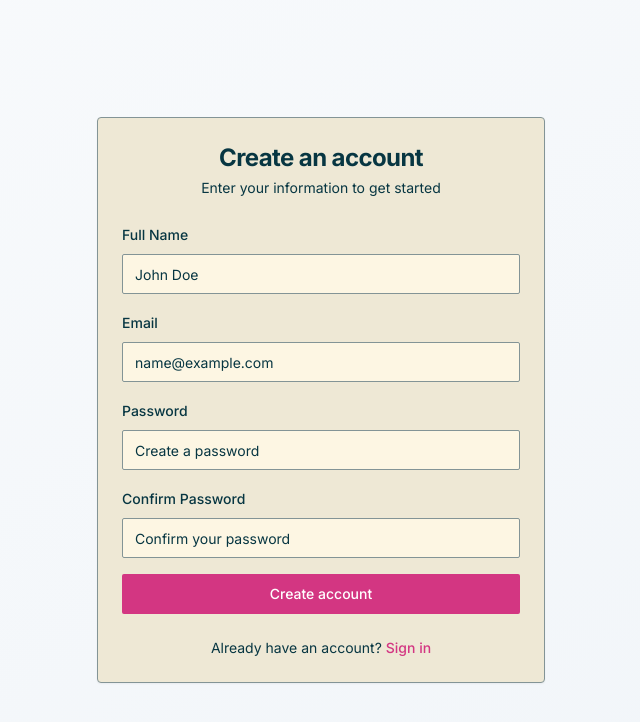
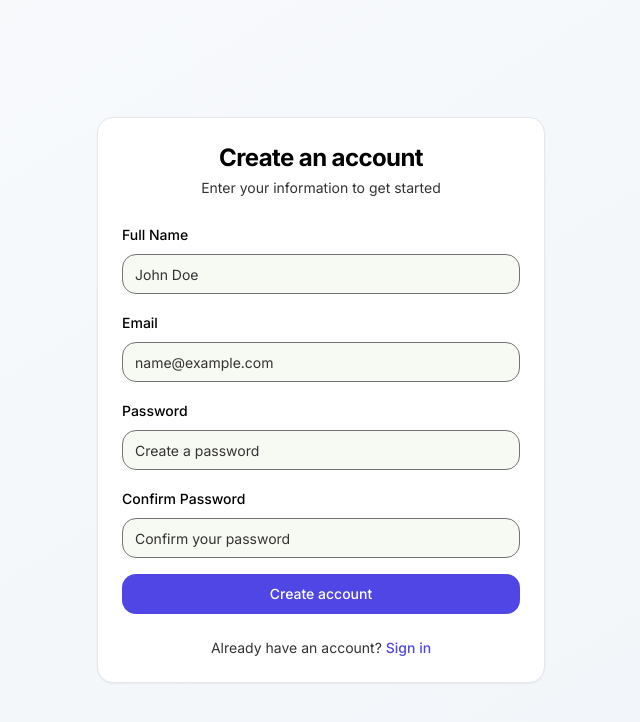
Before and after one commit to contactkitkul/FE_Shadcn, a Next.js app: page /signup in a window 1280 px wide. Shown: the top 722 px of the page, without its empty margins (319-959 px from the left). Built offline with nearby package versions, Linux system fonts and the light colour scheme; no server answers.

Commit message:
trying to correct auth

```diff
--- a/src/app/globals.css
+++ b/src/app/globals.css
@@ -4,129 +4,124 @@
 
 @layer base {
   :root {
-    --background: 43.8462 86.6667% 94.1176%;
-    --foreground: 192.2034 80.8219% 14.3137%;
-    --card: 45.6 42.3729% 88.4314%;
-    --card-foreground: 192.2034 80.8219% 14.3137%;
-    --popover: 45.6 42.3729% 88.4314%;
-    --popover-foreground: 192.2034 80.8219% 14.3137%;
-    --primary: 330.9554 64.0816% 51.9608%;
+    --background: 80 33.3333% 96.4706%;
+    --foreground: 0 0% 0%;
+    --card: 0 0% 100%;
+    --card-foreground: 0 0% 0%;
+    --popover: 0 0% 100%;
+    --popover-foreground: 0 0% 0%;
+    --primary: 243.3962 75.3555% 58.6275%;
     --primary-foreground: 0 0% 100%;
-    --secondary: 175.4622 58.6207% 39.8039%;
+    --secondary: 173.4146 80.3922% 40%;
     --secondary-foreground: 0 0% 100%;
-    --muted: 180 6.9307% 60.3922%;
-    --muted-foreground: 192.2034 80.8219% 14.3137%;
-    --accent: 17.5691 80.4444% 44.1176%;
-    --accent-foreground: 0 0% 100%;
-    --destructive: 1.0405 71.1934% 52.3529%;
+    --muted: 0 0% 94.1176%;
+    --muted-foreground: 0 0% 20%;
+    --accent: 37.6923 92.126% 50.1961%;
+    --accent-foreground: 0 0% 0%;
+    --destructive: 0 84.2365% 60.1961%;
     --destructive-foreground: 0 0% 100%;
-    --border: 186.3158 8.2969% 55.098%;
-    --input: 186.3158 8.2969% 55.098%;
-    --ring: 330.9554 64.0816% 51.9608%;
-    --chart-1: 204.7674 69.3548% 48.6275%;
-    --chart-2: 175.4622 58.6207% 39.8039%;
-    --chart-3: 330.9554 64.0816% 51.9608%;
-    --chart-4: 17.5691 80.4444% 44.1176%;
-    --chart-5: 1.0405 71.1934% 52.3529%;
-    --sidebar: 43.8462 86.6667% 94.1176%;
-    --sidebar-foreground: 192.2034 80.8219% 14.3137%;
-    --sidebar-primary: 330.9554 64.0816% 51.9608%;
+    --border: 0 0% 0%;
+    --input: 0 0% 45.098%;
+    --ring: 229.6552 93.5484% 81.7647%;
+    --chart-1: 243.3962 75.3555% 58.6275%;
+    --chart-2: 173.4146 80.3922% 40%;
+    --chart-3: 37.6923 92.126% 50.1961%;
+    --chart-4: 330.3659 81.1881% 60.3922%;
+    --chart-5: 142.0859 70.5628% 45.2941%;
+    --sidebar: 80 33.3333% 96.4706%;
+    --sidebar-foreground: 0 0% 0%;
+    --sidebar-primary: 243.3962 75.3555% 58.6275%;
     --sidebar-primary-foreground: 0 0% 100%;
-    --sidebar-accent: 175.4622 58.6207% 39.8039%;
-    --sidebar-accent-foreground: 0 0% 100%;
-    --sidebar-border: 186.3158 8.2969% 55.098%;
-    --sidebar-ring: 330.9554 64.0816% 51.9608%;
-    --font-sans: Outfit, sans-serif;
-    --font-serif: ui-serif, Georgia, Cambria, "Times New Roman", Times, serif;
+    --sidebar-accent: 37.6923 92.126% 50.1961%;
+    --sidebar-accent-foreground: 0 0% 0%;
+    --sidebar-border: 0 0% 0%;
+    --sidebar-ring: 229.6552 93.5484% 81.7647%;
+    --font-sans: DM Sans, sans-serif;
+    --font-serif: DM Sans, sans-serif;
     --font-mono: Space Mono, monospace;
-    --radius: 0.25rem;
-    --shadow-x: 2px;
-    --shadow-y: 2px;
-    --shadow-blur: 4px;
+    --radius: 1rem;
+    --shadow-x: 0px;
+    --shadow-y: 0px;
+    --shadow-blur: 0px;
     --shadow-spread: 0px;
-    --shadow-opacity: 0.15;
-    --shadow-color: hsl(196 83% 10%);
-    --shadow-2xs: 2px 2px 4px 0px hsl(196 83% 10% / 0.07);
-    --shadow-xs: 2px 2px 4px 0px hsl(196 83% 10% / 0.07);
-    --shadow-sm: 2px 2px 4px 0px hsl(196 83% 10% / 0.15),
-      2px 1px 2px -1px hsl(196 83% 10% / 0.15);
-    --shadow: 2px 2px 4px 0px hsl(196 83% 10% / 0.15),
-      2px 1px 2px -1px hsl(196 83% 10% / 0.15);
-    --shadow-md: 2px 2px 4px 0px hsl(196 83% 10% / 0.15),
-      2px 2px 4px -1px hsl(196 83% 10% / 0.15);
-    --shadow-lg: 2px 2px 4px 0px hsl(196 83% 10% / 0.15),
-      2px 4px 6px -1px hsl(196 83% 10% / 0.15);
-    --shadow-xl: 2px 2px 4px 0px hsl(196 83% 10% / 0.15),
-      2px 8px 10px -1px hsl(196 83% 10% / 0.15);
-    --shadow-2xl: 2px 2px 4px 0px hsl(196 83% 10% / 0.38);
-    --tracking-normal: 0em;
+    --shadow-opacity: 0.05;
+    --shadow-color: #1a1a1a;
+    --shadow-2xs: 0px 0px 0px 0px hsl(0 0% 10.1961% / 0.03);
+    --shadow-xs: 0px 0px 0px 0px hsl(0 0% 10.1961% / 0.03);
+    --shadow-sm: 0px 0px 0px 0px hsl(0 0% 10.1961% / 0.05),
+      0px 1px 2px -1px hsl(0 0% 10.1961% / 0.05);
+    --shadow: 0px 0px 0px 0px hsl(0 0% 10.1961% / 0.05),
+      0px 1px 2px -1px hsl(0 0% 10.1961% / 0.05);
+    --shadow-md: 0px 0px 0px 0px hsl(0 0% 10.1961% / 0.05),
+      0px 2px 4px -1px hsl(0 0% 10.1961% / 0.05);
+    --shadow-lg: 0px 0px 0px 0px hsl(0 0% 10.1961% / 0.05),
+      0px 4px 6px -1px hsl(0 0% 10.1961% / 0.05);
+    --shadow-xl: 0px 0px 0px 0px hsl(0 0% 10.1961% / 0.05),
+      0px 8px 10px -1px hsl(0 0% 10.1961% / 0.05);
+    --shadow-2xl: 0px 0px 0px 0px hsl(0 0% 10.1961% / 0.13);
+    --tracking-normal: normal;
     --spacing: 0.25rem;
   }
 
   .dark {
-    --background: 192.2222 100% 10.5882%;
-    --foreground: 180 6.9307% 60.3922%;
-    --card: 192.2034 80.8219% 14.3137%;
-    --card-foreground: 180 6.9307% 60.3922%;
-    --popover: 192.2034 80.8219% 14.3137%;
-    --popover-foreground: 180 6.9307% 60.3922%;
-    --primary: 330.9554 64.0816% 51.9608%;
-    --primary-foreground: 0 0% 100%;
-    --secondary: 175.4622 58.6207% 39.8039%;
-    --secondary-foreground: 0 0% 100%;
-    --muted: 194.4828 14.1463% 40.1961%;
-    --muted-foreground: 180 6.9307% 60.3922%;
-    --accent: 17.5691 80.4444% 44.1176%;
-    --accent-foreground: 0 0% 100%;
-    --destructive: 1.0405 71.1934% 52.3529%;
-    --destructive-foreground: 0 0% 100%;
-    --border: 194.4828 14.1463% 40.1961%;
-    --input: 194.4828 14.1463% 40.1961%;
-    --ring: 330.9554 64.0816% 51.9608%;
-    --chart-1: 204.7674 69.3548% 48.6275%;
-    --chart-2: 175.4622 58.6207% 39.8039%;
-    --chart-3: 330.9554 64.0816% 51.9608%;
-    --chart-4: 17.5691 80.4444% 44.1176%;
-    --chart-5: 1.0405 71.1934% 52.3529%;
-    --sidebar: 192.2222 100% 10.5882%;
-    --sidebar-foreground: 180 6.9307% 60.3922%;
-    --sidebar-primary: 330.9554 64.0816% 51.9608%;
-    --sidebar-primary-foreground: 0 0% 100%;
-    --sidebar-accent: 175.4622 58.6207% 39.8039%;
-    --sidebar-accent-foreground: 0 0% 100%;
-    --sidebar-border: 194.4828 14.1463% 40.1961%;
-    --sidebar-ring: 330.9554 64.0816% 51.9608%;
-    --font-sans: Outfit, sans-serif;
-    --font-serif: ui-serif, Georgia, Cambria, "Times New Roman", Times, serif;
+    --background: 0 0% 0%;
+    --foreground: 0 0% 100%;
+    --card: 215.2941 24.6377% 13.5294%;
+    --card-foreground: 0 0% 100%;
+    --popover: 215.2941 24.6377% 13.5294%;
+    --popover-foreground: 0 0% 100%;
+    --primary: 234.4538 89.4737% 73.9216%;
+    --primary-foreground: 0 0% 0%;
+    --secondary: 172.4551 66.0079% 50.3922%;
+    --secondary-foreground: 0 0% 0%;
+    --muted: 0 0% 20%;
+    --muted-foreground: 0 0% 80%;
+    --accent: 45.9429 96.6851% 64.5098%;
+    --accent-foreground: 0 0% 0%;
+    --destructive: 0 90.604% 70.7843%;
+    --destructive-foreground: 0 0% 0%;
+    --border: 0 0% 32.9412%;
+    --input: 0 0% 100%;
+    --ring: 234.4538 89.4737% 73.9216%;
+    --chart-1: 234.4538 89.4737% 73.9216%;
+    --chart-2: 172.4551 66.0079% 50.3922%;
+    --chart-3: 45.9429 96.6851% 64.5098%;
+    --chart-4: 328.6154 85.5263% 70.1961%;
+    --chart-5: 141.8919 69.1589% 58.0392%;
+    --sidebar: 0 0% 0%;
+    --sidebar-foreground: 0 0% 100%;
+    --sidebar-primary: 234.4538 89.4737% 73.9216%;
+    --sidebar-primary-foreground: 0 0% 0%;
+    --sidebar-accent: 45.9429 96.6851% 64.5098%;
+    --sidebar-accent-foreground: 0 0% 0%;
+    --sidebar-border: 0 0% 100%;
+    --sidebar-ring: 234.4538 89.4737% 73.9216%;
+    --font-sans: DM Sans, sans-serif;
+    --font-serif: DM Sans, sans-serif;
     --font-mono: Space Mono, monospace;
-    --radius: 0.25rem;
-    --shadow-x: 2px;
-    --shadow-y: 2px;
-    --shadow-blur: 4px;
+    --radius: 1rem;
+    --shadow-x: 0px;
+    --shadow-y: 0px;
+    --shadow-blur: 0px;
     --shadow-spread: 0px;
-    --shadow-opacity: 0.15;
-    --shadow-color: hsl(196 83% 10%);
-    --shadow-2xs: 2px 2px 4px 0px hsl(196 83% 10% / 0.07);
-    --shadow-xs: 2px 2px 4px 0px hsl(196 83% 10% / 0.07);
-    --shadow-sm: 2px 2px 4px 0px hsl(196 83% 10% / 0.15),
-      2px 1px 2px -1px hsl(196 83% 10% / 0.15);
-    --shadow: 2px 2px 4px 0px hsl(196 83% 10% / 0.15),
-      2px 1px 2px -1px hsl(196 83% 10% / 0.15);
-    --shadow-md: 2px 2px 4px 0px hsl(196 83% 10% / 0.15),
-      2px 2px 4px -1px hsl(196 83% 10% / 0.15);
-    --shadow-lg: 2px 2px 4px 0px hsl(196 83% 10% / 0.15),
-      2px 4px 6px -1px hsl(196 83% 10% / 0.15);
-    --shadow-xl: 2px 2px 4px 0px hsl(196 83% 10% / 0.15),
-      2px 8px 10px -1px hsl(196 83% 10% / 0.15);
-    --shadow-2xl: 2px 2px 4px 0px hsl(196 83% 10% / 0.38);
+    --shadow-opacity: 0.05;
+    --shadow-color: #1a1a1a;
+    --shadow-2xs: 0px 0px 0px 0px hsl(0 0% 10.1961% / 0.03);
+    --shadow-xs: 0px 0px 0px 0px hsl(0 0% 10.1961% / 0.03);
+    --shadow-sm: 0px 0px 0px 0px hsl(0 0% 10.1961% / 0.05),
+      0px 1px 2px -1px hsl(0 0% 10.1961% / 0.05);
+    --shadow: 0px 0px 0px 0px hsl(0 0% 10.1961% / 0.05),
+      0px 1px 2px -1px hsl(0 0% 10.1961% / 0.05);
+    --shadow-md: 0px 0px 0px 0px hsl(0 0% 10.1961% / 0.05),
+      0px 2px 4px -1px hsl(0 0% 10.1961% / 0.05);
+    --shadow-lg: 0px 0px 0px 0px hsl(0 0% 10.1961% / 0.05),
+      0px 4px 6px -1px hsl(0 0% 10.1961% / 0.05);
+    --shadow-xl: 0px 0px 0px 0px hsl(0 0% 10.1961% / 0.05),
+      0px 8px 10px -1px hsl(0 0% 10.1961% / 0.05);
+    --shadow-2xl: 0px 0px 0px 0px hsl(0 0% 10.1961% / 0.13);
+  }
+
+  body {
+    letter-spacing: var(--tracking-normal);
   }
 }
-
-@layer base {
-  * {
-    @apply border-border;
-  }
-  body {
-    @apply bg-background text-foreground;
-  }
-}
--- a/src/app/login/page.tsx
+++ b/src/app/login/page.tsx
@@ -7,6 +7,7 @@ import { Button } from "@/components/ui/button"
 import { Input } from "@/components/ui/input"
 import { Label } from "@/components/ui/label"
 import { Card, CardContent, CardDescription, CardFooter, CardHeader, CardTitle } from "@/components/ui/card"
+import { supabase } from "@/lib/supabase"
 import { api } from "@/lib/api"
 import { toast } from "sonner"
 
@@ -21,7 +22,19 @@ export default function LoginPage() {
     setIsLoading(true)
 
     try {
-      const response = await api.auth.login(email, password)
+      // Login with Supabase directly (sets session cookie automatically)
+      const { data: authData, error: authError } = await supabase.auth.signInWithPassword({
+        email,
+        password,
+      })
+
+      if (authError || !authData.user) {
+        toast.error("Invalid email or password")
+        return
+      }
+
+      // Fetch user role from backend
+      const response = await api.auth.me()
 
       if (response.success) {
         // Store user data in localStorage
@@ -30,7 +43,7 @@ export default function LoginPage() {
         toast.success("Login successful!")
         router.push("/dashboard")
       } else {
-        toast.error(response.error || "Login failed")
+        toast.error("Failed to fetch user data")
       }
     } catch (error: any) {
       console.error("Login error:", error)
--- /dev/null
+++ b/src/lib/supabase.ts
@@ -0,0 +1,6 @@
+import { createClient } from '@supabase/supabase-js'
+
+const supabaseUrl = process.env.NEXT_PUBLIC_SUPABASE_URL!
+const supabaseAnonKey = process.env.NEXT_PUBLIC_SUPABASE_ANON_KEY!
+
+export const supabase = createClient(supabaseUrl, supabaseAnonKey)
```
Also changed, not shown: src/app/signup/page.tsx (+47 -34 lines), src/lib/api.ts (+17 -26 lines), 2 other files (tests, documents, lock files or other folders).
